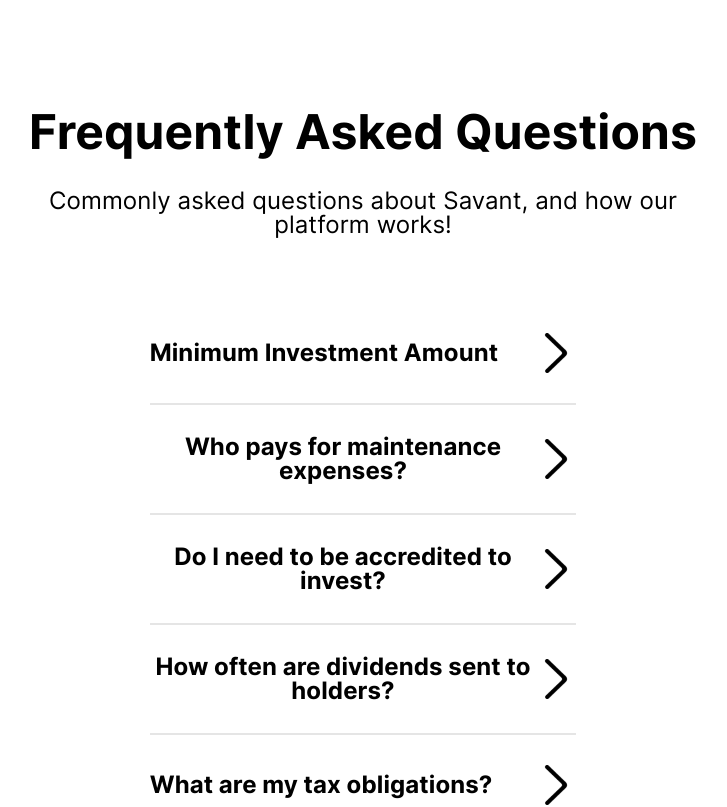
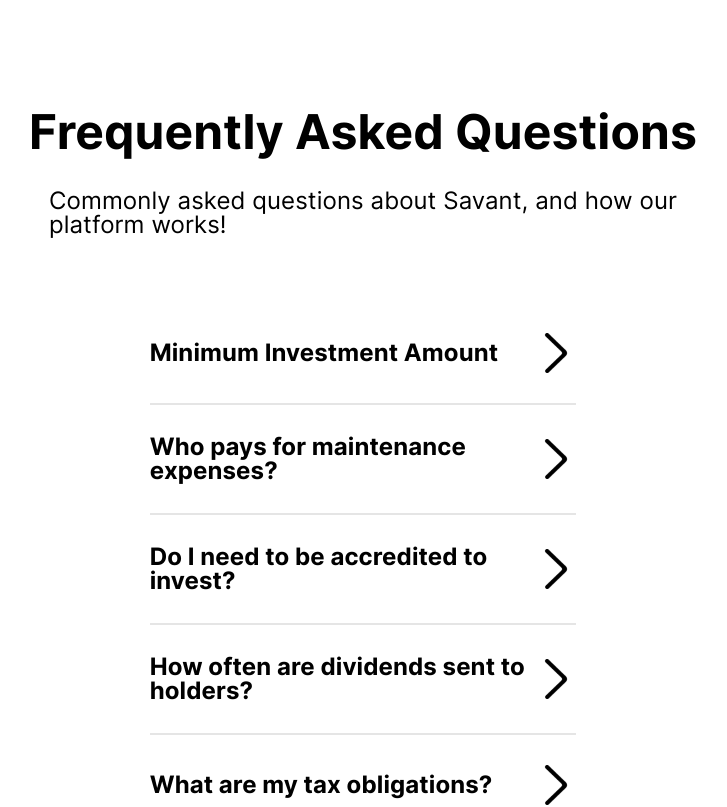
Before and after one commit to topangel1534/savant, a React (Create React App) app: page / in a window 1280 px wide. Shown: the part 3160-3967 px from the top of the page, without its empty margins (277-1004 px from the left). Built offline with nearby package versions, Linux system fonts and the light colour scheme.

Commit message:
Fix faq title issue

```diff
--- a/src/components/Faq/index.scss
+++ b/src/components/Faq/index.scss
@@ -1,14 +1,15 @@
 .faq {
   $root: &;
   margin-top: 130px;
-  text-align: center;
+  //text-align: center;
   &-header {
     display: flex;
     flex-direction: column;
-    width: 60%;
-    @media screen and (min-width: 1728px) {
-      width: 40%;
-    }
+    align-items: center;
+    //width: 40%;
+    //@media screen and (min-width: 1728px) {
+    //  width: 40%;
+    //}
     margin: 0 auto;
     .faq-title {
       font-weight: 700;
```
